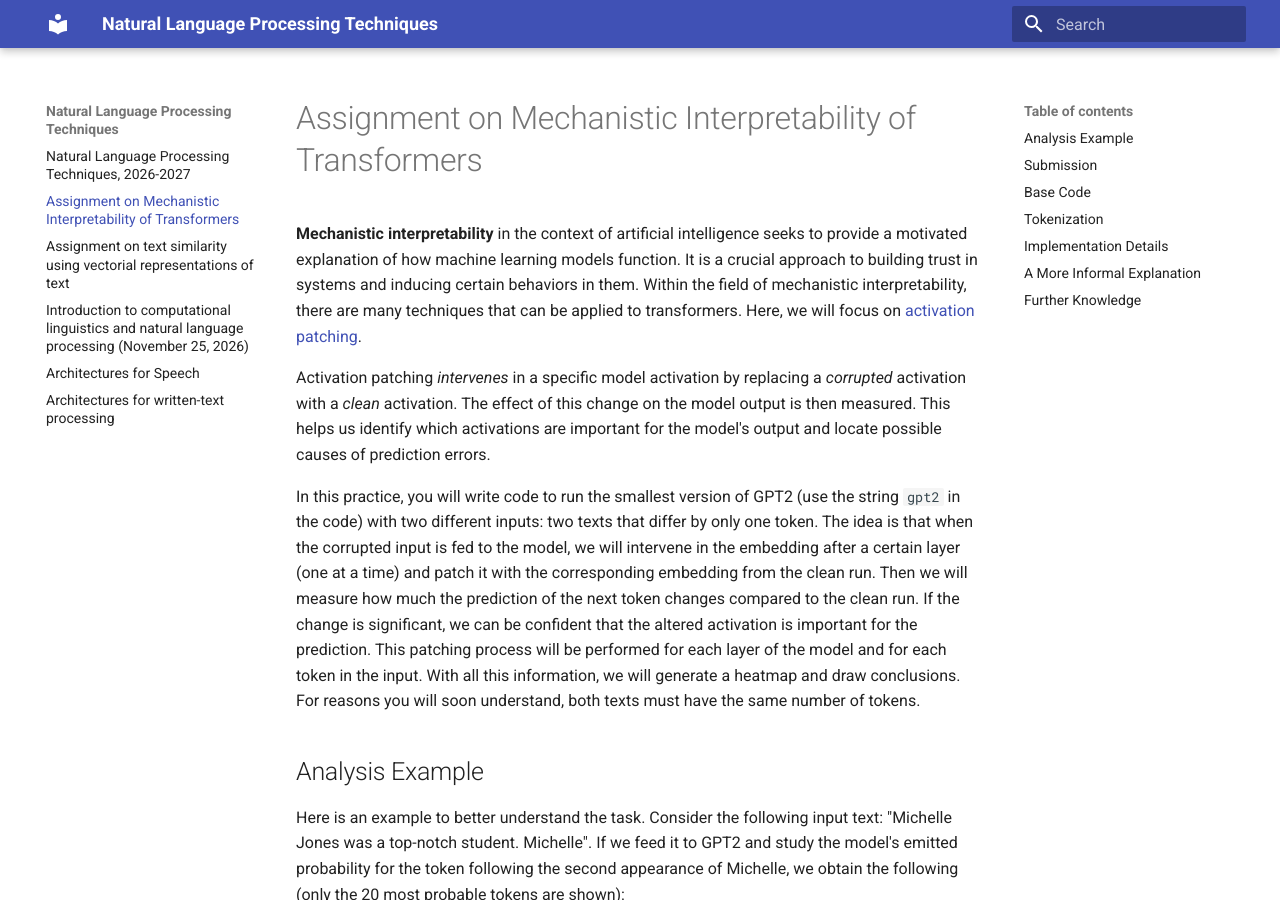
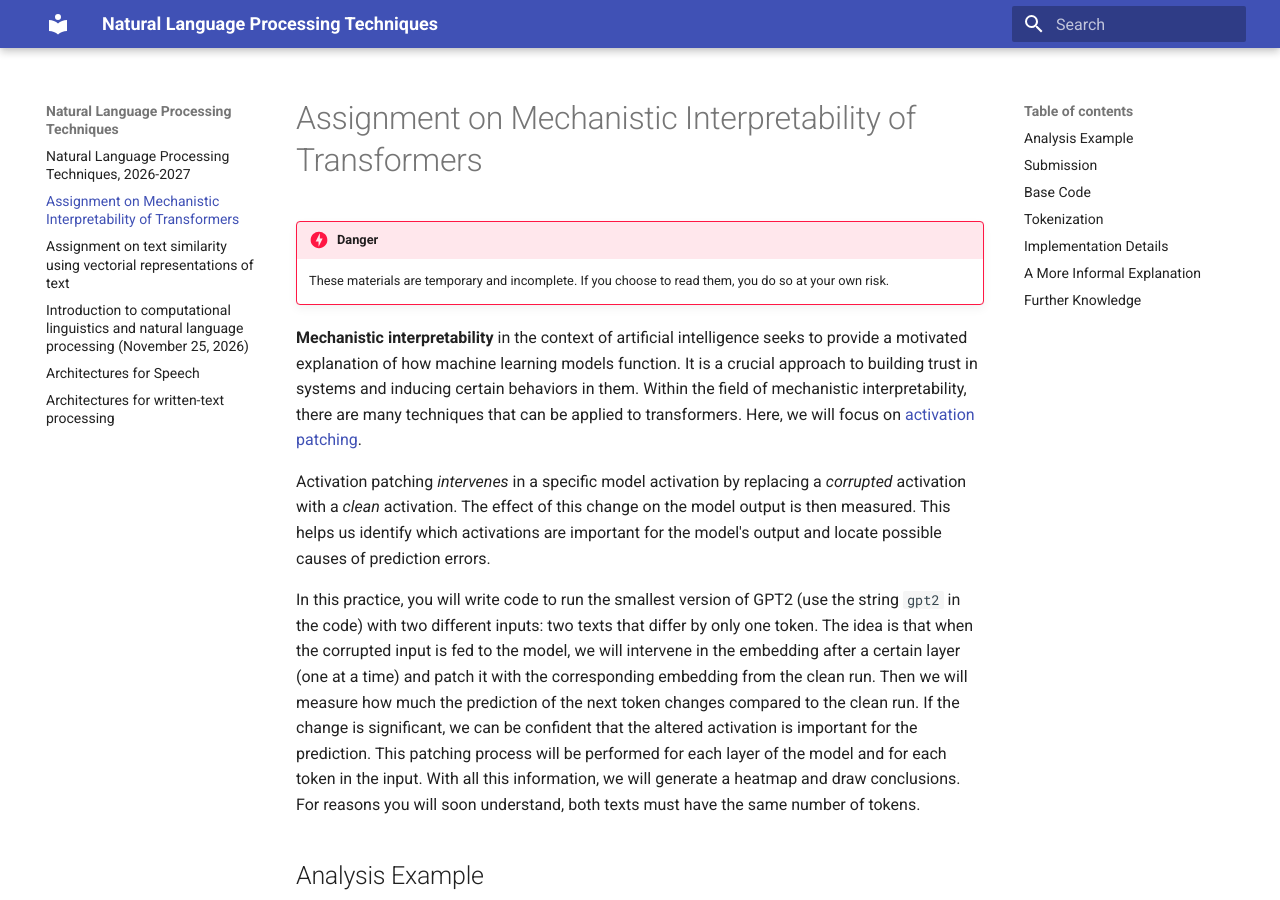
Before and after one commit to jaspock/tpln2627, an MkDocs documentation site: the page built from docs/assignment-interpretability.md, in a window 1280 px wide and 900 px high. Built offline with MkDocs 1.6.1 and Material for MkDocs 9.7.7, drawn with Linux system fonts in a browser that asks for light colours.

Commit message:
Add warning about temporary and incomplete materials in assignment on mechanistic interpretability

```diff
--- a/docs/assignment-interpretability.md
+++ b/docs/assignment-interpretability.md
@@ -1,4 +1,7 @@
 # Assignment on Mechanistic Interpretability of Transformers
+
+!!! danger
+    These materials are temporary and incomplete. If you choose to read them, you do so at your own risk.
 
 **Mechanistic interpretability** in the context of artificial intelligence seeks to provide a motivated explanation of how machine learning models function. It is a crucial approach to building trust in systems and inducing certain behaviors in them. Within the field of mechanistic interpretability, there are many techniques that can be applied to transformers. Here, we will focus on [activation patching][patching].
 
```
